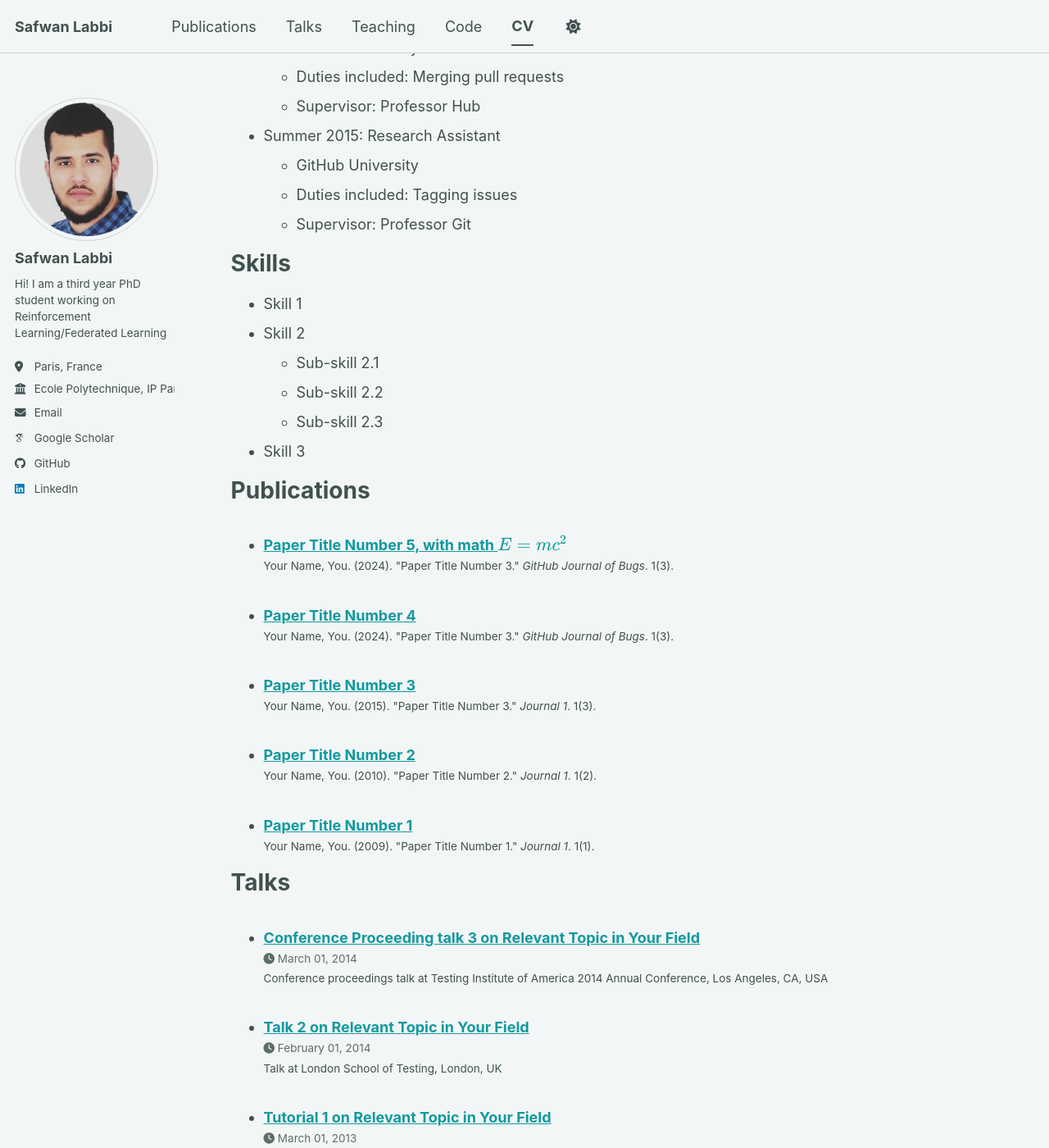
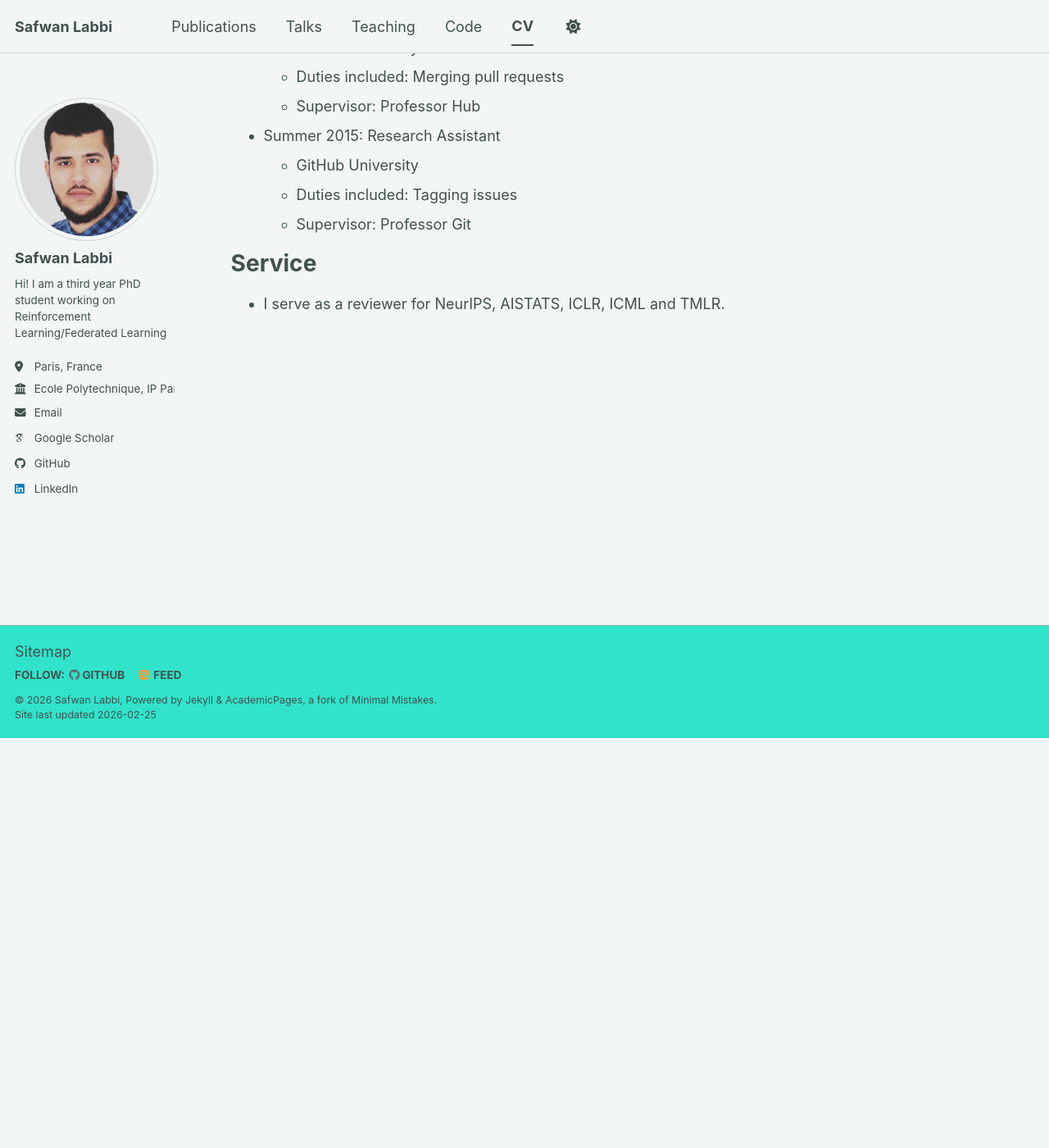
Before and after one commit to Labbi-Safwan/Labbi-Safwan.github.io, a Jekyll site: the page built from _pages/cv.md, in a window 1280 px wide and 1400 px high, scrolled down 500 px. Shown: the whole window at 82% size. Built offline with Jekyll 4.4.1, drawn with Linux system fonts in a browser that asks for light colours; some web fonts are replaced; a script bundle is joined from its source files by our own code; library files that are not in the unit come from our copies; some of the changed text lies outside the part shown.

Commit message:
updated si

```diff
--- a/_pages/cv.md
+++ b/_pages/cv.md
@@ -11,7 +11,7 @@ redirect_from:
 
 Education
 ======
-* Ph.D in Version Control Theory, GitHub University, 2018 (expected)
+* PhD in Federated Reinforcement Learning, Ecole Polytechnique, October 2023-Now
 * M.S. in Jekyll, GitHub University, 2014
 * B.S. in GitHub, GitHub University, 2012
 
@@ -32,33 +32,6 @@ Work experience
   * Duties included: Tagging issues
   * Supervisor: Professor Git
 
-Skills
+Service
 ======
-* Skill 1
-* Skill 2
-  * Sub-skill 2.1
-  * Sub-skill 2.2
-  * Sub-skill 2.3
-* Skill 3
-
-Publications
-======
-  <ul>{% for post in site.publications reversed %}
-    {% include archive-single-cv.html %}
-  {% endfor %}</ul>
-
-Talks
-======
-  <ul>{% for post in site.talks reversed %}
-    {% include archive-single-talk-cv.html  %}
-  {% endfor %}</ul>
-
-Teaching
-======
-  <ul>{% for post in site.teaching reversed %}
-    {% include archive-single-cv.html %}
-  {% endfor %}</ul>
-
-Service and leadership
-======
-* Currently signed in to 43 different slack teams
+* I serve as a reviewer for NeurIPS, AISTATS, ICLR, ICML and TMLR.
```
Also changed, not shown: _pages/about.md (+1 -0 lines).
